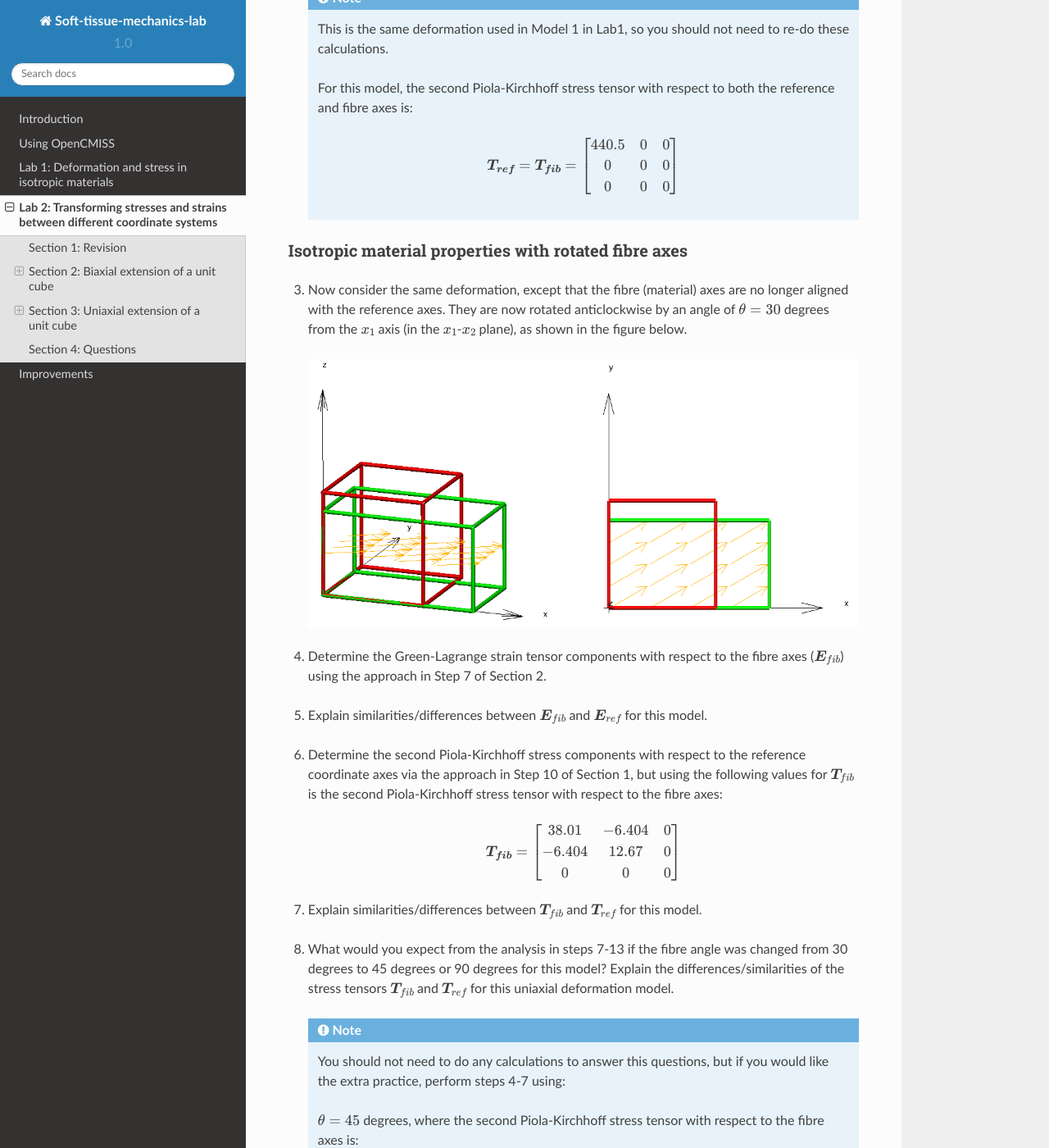
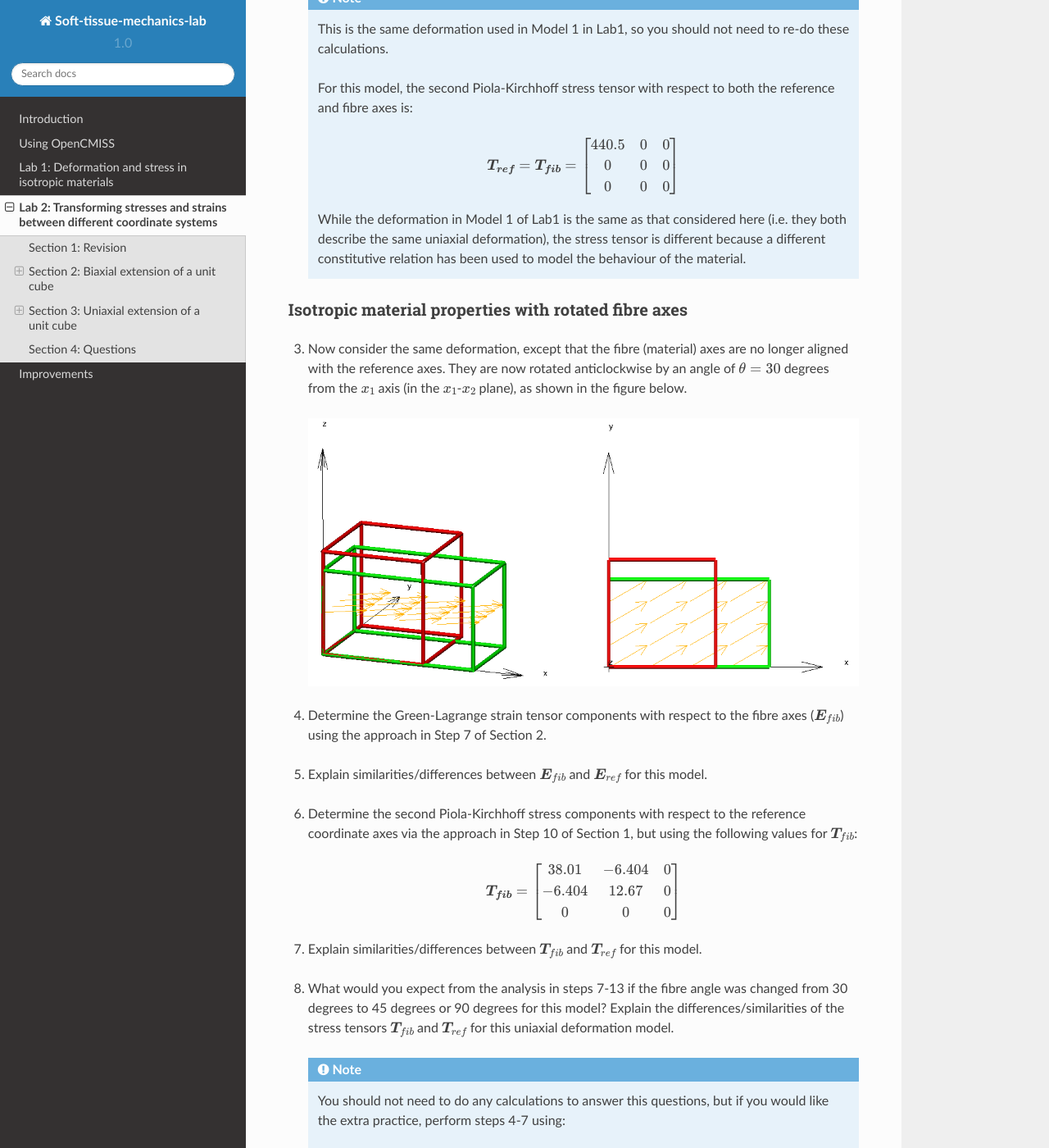
Before and after one commit to mpnash/soft-tissue-mechanics-labs, a Sphinx documentation site: the page built from docs/source/lab2.rst, in a window 1280 px wide and 1400 px high, scrolled down 3763 px. Shown: the whole window at 82% size. Built offline with Sphinx 7.4.7 and the Read the Docs theme 2.0.0, drawn with Linux system fonts in a browser that asks for light colours.

Commit message:
Minor updates to lab2 instructions

```diff
--- a/docs/source/improvements.rst
+++ b/docs/source/improvements.rst
@@ -18,7 +18,8 @@ Change after 321 course finishes
 - In the problem view, replace the string "parameters" with "Model selection", and remove the text "boundary condition"
 - Move 3D model window to left of the simulation results pane, and the tensors etc to the right of the pane.
 - Allow the tensors etc  in the simulation results pane to be hidden.
-- Change axes in the 3D model window from x,y,z to x1,x2,x3
+- Change axes in the 3D model window from x,y,z to x1,x2,x3.
+- Change model labels to include the type of constitutive relation.
 
 ======================
 Long term improvements
--- a/docs/source/lab2.rst
+++ b/docs/source/lab2.rst
@@ -14,9 +14,9 @@ Lab 2: Transforming stresses and strains between different coordinate systems
 
 The objective of this lab is to transform stresses and strains between fibre and reference coordinates. The deformations that will be considered in this lab include equibiaxial and uniaxial extension of an isotropic unit cube.
 
-===========================================
+===================
 Section 1: Revision
-===========================================
+===================
 Before starting this lab, please be sure to have completed Section 2 of :ref:`Lab 1: Deformation and stress in isotropic materials <lab1>` to familiarise yourself with stress and strain analysis techniques that will be used in this lab.
 
 ===========================================
@@ -168,6 +168,8 @@ Section 3: Uniaxial extension of a unit cube
           0      & 0       & 0
         \end{bmatrix}
 
+      While the deformation in Model 1 of Lab1 is the same as that considered here (i.e. they both describe the same uniaxial deformation), the stress tensor is different because a different constitutive relation has been used to model the behaviour of the material.
+
 |vspace|
 
 Isotropic material properties with rotated fibre axes
@@ -187,7 +189,7 @@ Isotropic material properties with rotated fibre axes
 
 |vspace|
 
-6. Determine the second Piola-Kirchhoff stress components with respect to the reference coordinate axes via the approach in Step 10 of Section 1, but using the following values for :math:`\boldsymbol{T}_{fib}` is the second Piola-Kirchhoff stress tensor with respect to the fibre axes:
+6. Determine the second Piola-Kirchhoff stress components with respect to the reference coordinate axes via the approach in Step 10 of Section 1, but using the following values for :math:`\boldsymbol{T}_{fib}`:
 
   .. math::
 
--- a/docs/source/lab2_solutions.rst
+++ b/docs/source/lab2_solutions.rst
@@ -12,7 +12,7 @@ Lab 2: Solutions
 .. _lab2_section1_solutions:
 
 ===========================================
-Section 1: Biaxial extension of a unit cube
+Section 2: Biaxial extension of a unit cube
 ===========================================
 
 :math:`\theta=45` degrees:
@@ -86,7 +86,7 @@ Section 1: Biaxial extension of a unit cube
 .. _lab2_section2_solutions:
 
 ============================================
-Section 2: Uniaxial extension of a unit cube
+Section 3: Uniaxial extension of a unit cube
 ============================================
 
 :math:`\theta=0` degrees:
```
